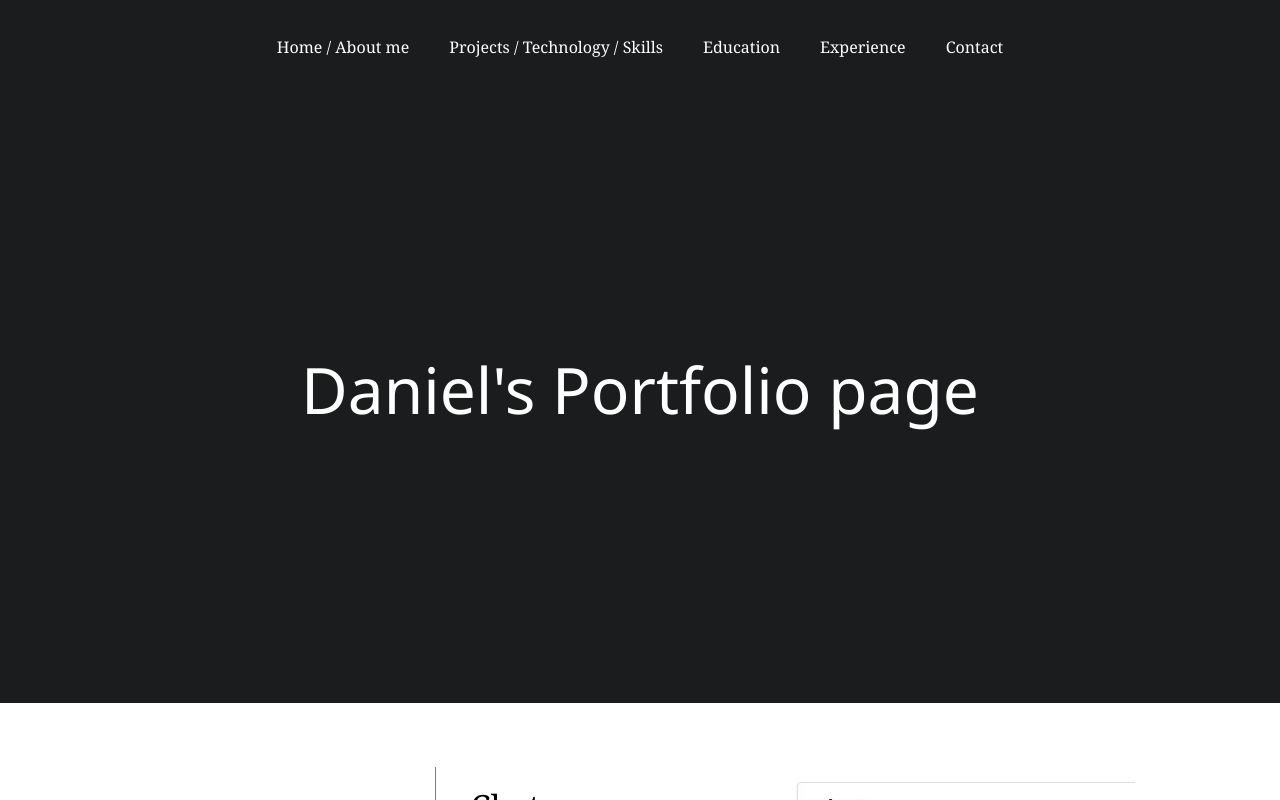
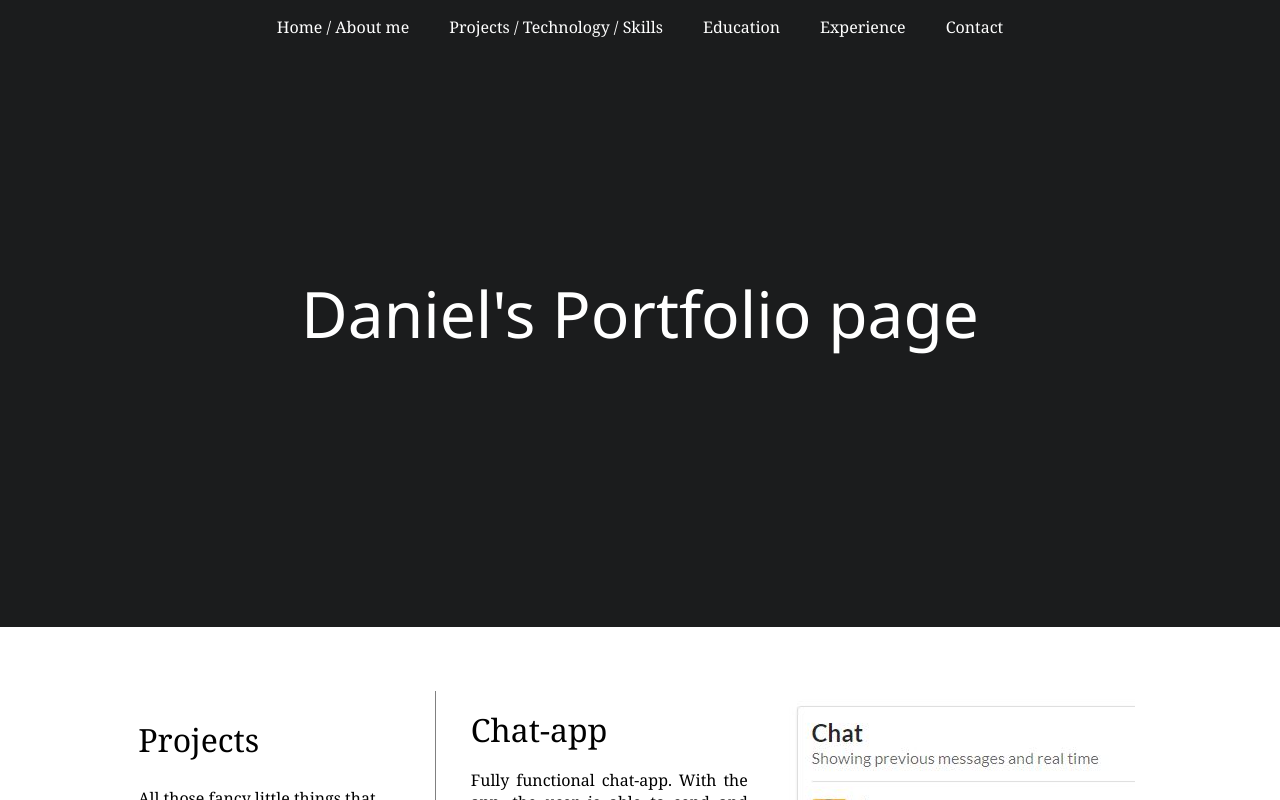
Before and after one commit to Sundholm11/portfolio, a React (Create React App) app: page / in a window 1280 px wide. Shown: the top 800 px of the page. Built offline with nearby package versions, Linux system fonts and the light colour scheme; the HTML template or start-up script is replaced by a standard one.

Commit message:
Sticky navbar added

```diff
--- a/src/components/Navbar.tsx
+++ b/src/components/Navbar.tsx
@@ -9,7 +9,7 @@ const Navbar: React.FC = () => {
 	return (
 		<ul className="navBar">
 			<li className="navBar" onClick={() => scrollWindow(0)}><p>Home / About me</p></li>
-			<li className="navBar" onClick={() => scrollWindow(700)}><p>Projects / Technology / Skills</p></li>
+			<li className="navBar" onClick={() => scrollWindow(625)}><p>Projects / Technology / Skills</p></li>
 			<li className="navBar"><p>Education</p></li>
 			<li className="navBar"><p>Experience</p></li>
 			<li className="navBar"><p>Contact</p></li>
--- a/src/styles/Navbar.css
+++ b/src/styles/Navbar.css
@@ -7,6 +7,9 @@ ul.navBar {
 	background-color: rgb(27, 28, 29);
 	margin: 0;
 	padding: 0;
+	position: fixed;
+	width: 100%;
+	z-index: 1;
 }
 
 li.navBar {
@@ -14,7 +17,7 @@ li.navBar {
 	color: white;
 	text-align: center;
 	margin: 0px 10px;
-	padding: 20px 10px 0px;
+	padding: 0px 10px 0px;
 	border-bottom-style: solid;
 	border-bottom-width: 2px;
 	border-bottom-color:  rgb(27, 28, 29);
```
